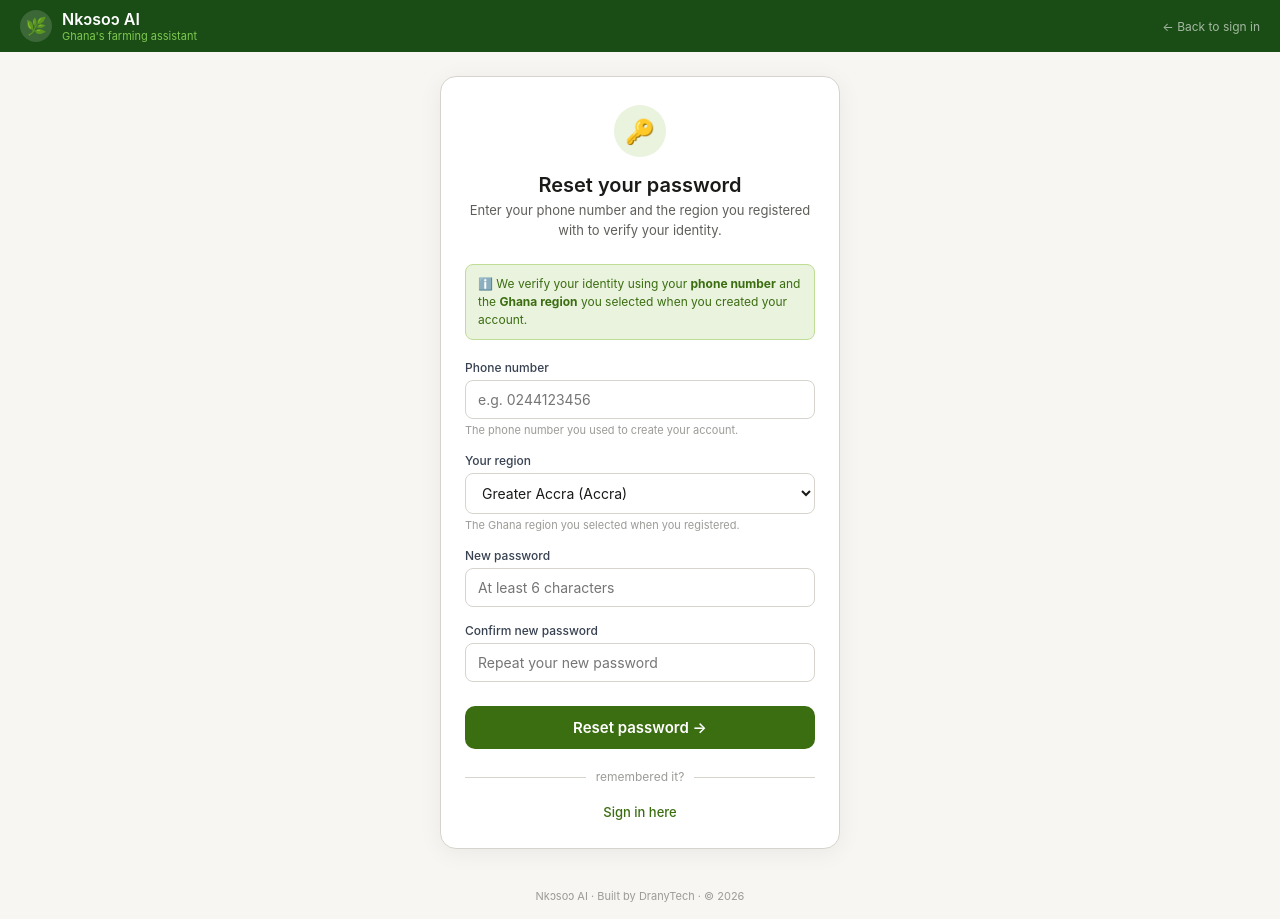
After one commit to narish558/nkosoo-ai, a Flask app: page /forgot-password in a window 1280 px wide. The commit adds this page. Run offline with Flask 3, Linux system fonts and the light colour scheme.

Commit message:
Add files via upload

```diff
--- /dev/null
+++ b/templates/forgot_password.html
@@ -0,0 +1,137 @@
+<!DOCTYPE html>
+<html lang="en">
+<head>
+<meta charset="UTF-8"/>
+<meta name="viewport" content="width=device-width,initial-scale=1.0"/>
+<title>Reset Password — Nkɔsoɔ AI</title>
+<style>
+*{box-sizing:border-box;margin:0;padding:0;}
+body{font-family:-apple-system,BlinkMacSystemFont,"Segoe UI",sans-serif;background:#f7f6f2;min-height:100vh;display:flex;flex-direction:column;}
+.topbar{background:#1A4D15;padding:0 1.25rem;height:52px;display:flex;align-items:center;gap:10px;}
+.logo-icon{width:32px;height:32px;border-radius:50%;background:rgba(255,255,255,0.15);display:flex;align-items:center;justify-content:center;font-size:17px;}
+.logo-title{font-size:16px;font-weight:600;color:#fff;}
+.logo-sub{font-size:11px;color:#7EC850;}
+.back{margin-left:auto;font-size:12px;color:rgba(255,255,255,0.6);text-decoration:none;}
+.back:hover{color:#fff;}
+.wrap{flex:1;display:flex;align-items:center;justify-content:center;padding:1.5rem 1rem;}
+.card{background:#fff;border:0.5px solid #d6d4cc;border-radius:16px;padding:1.75rem 1.5rem;width:100%;max-width:400px;box-shadow:0 4px 24px rgba(0,0,0,0.06);}
+.card-icon{width:52px;height:52px;border-radius:50%;background:#EAF3DE;display:flex;align-items:center;justify-content:center;font-size:24px;margin:0 auto 1rem;}
+.card-title{font-size:20px;font-weight:600;color:#1a1a18;text-align:center;margin-bottom:4px;}
+.card-sub{font-size:13px;color:#5F5E5A;text-align:center;margin-bottom:1.5rem;line-height:1.5;}
+.info-box{background:#EAF3DE;border:1px solid #C0DD97;border-radius:8px;padding:10px 12px;font-size:12px;color:#3B6D11;margin-bottom:1.25rem;line-height:1.5;}
+.fg{margin-bottom:1rem;}
+.lbl{font-size:12px;font-weight:500;color:#374151;margin-bottom:5px;}
+.inp{width:100%;padding:10px 12px;border:1px solid #d6d4cc;border-radius:8px;font-size:14px;color:#1a1a18;background:#fff;font-family:inherit;outline:none;transition:border-color .15s;}
+.inp:focus{border-color:#3B6D11;box-shadow:0 0 0 3px rgba(59,109,17,0.08);}
+.sel{width:100%;padding:10px 12px;border:1px solid #d6d4cc;border-radius:8px;font-size:14px;color:#1a1a18;background:#fff;font-family:inherit;outline:none;}
+.sel:focus{border-color:#3B6D11;}
+.hint{font-size:11px;color:#9C9B97;margin-top:4px;}
+.submit-btn{width:100%;padding:12px;border:none;border-radius:10px;background:#3B6D11;color:#fff;font-size:15px;font-weight:600;cursor:pointer;font-family:inherit;margin-top:.5rem;transition:background .15s;}
+.submit-btn:hover{background:#1A4D15;}
+.submit-btn:disabled{background:#9C9B97;cursor:not-allowed;}
+.err{background:#FCEBEB;border:1px solid #FFCDD2;border-radius:8px;padding:10px 12px;font-size:13px;color:#A32D2D;margin-bottom:1rem;display:none;}
+.err.show{display:block;}
+.ok{background:#EAF3DE;border:1px solid #C0DD97;border-radius:8px;padding:10px 12px;font-size:13px;color:#3B6D11;margin-bottom:1rem;display:none;}
+.ok.show{display:block;}
+.divider{text-align:center;font-size:12px;color:#9C9B97;margin:1.25rem 0;position:relative;}
+.divider::before{content:'';position:absolute;top:50%;left:0;right:0;height:1px;background:#d6d4cc;}
+.divider span{background:#fff;padding:0 10px;position:relative;}
+.login-link{text-align:center;font-size:13px;color:#5F5E5A;}
+.login-link a{color:#3B6D11;font-weight:500;text-decoration:none;}
+.footer{text-align:center;font-size:11px;color:#9C9B97;padding:1rem;}
+</style>
+</head>
+<body>
+
+<div class="topbar">
+  <div class="logo-icon">🌿</div>
+  <div>
+    <div class="logo-title">Nkɔsoɔ AI</div>
+    <div class="logo-sub">Ghana's farming assistant</div>
+  </div>
+  <a href="/login" class="back">← Back to sign in</a>
+</div>
+
+<div class="wrap">
+  <div class="card">
+    <div class="card-icon">🔑</div>
+    <div class="card-title">Reset your password</div>
+    <div class="card-sub">Enter your phone number and the region you registered with to verify your identity.</div>
+
+    <div class="info-box">
+      ℹ️ We verify your identity using your <strong>phone number</strong> and the <strong>Ghana region</strong> you selected when you created your account.
+    </div>
+
+    <div class="err" id="errMsg"></div>
+    <div class="ok" id="okMsg">✅ Password reset successfully! You can now sign in with your new password.</div>
+
+    <div class="fg">
+      <div class="lbl">Phone number</div>
+      <input class="inp" type="tel" id="fpPhone" placeholder="e.g. 0244123456"/>
+      <div class="hint">The phone number you used to create your account.</div>
+    </div>
+    <div class="fg">
+      <div class="lbl">Your region</div>
+      <select class="sel" id="fpRegion">
+        {% for key,r in regions.items() %}<option value="{{ key }}">{{ r.name }}</option>{% endfor %}
+      </select>
+      <div class="hint">The Ghana region you selected when you registered.</div>
+    </div>
+    <div class="fg">
+      <div class="lbl">New password</div>
+      <input class="inp" type="password" id="fpPassword" placeholder="At least 6 characters"/>
+    </div>
+    <div class="fg">
+      <div class="lbl">Confirm new password</div>
+      <input class="inp" type="password" id="fpPassword2" placeholder="Repeat your new password"/>
+    </div>
+
+    <button class="submit-btn" id="fpBtn" onclick="doReset()">Reset password →</button>
+
+    <div class="divider"><span>remembered it?</span></div>
+    <div class="login-link"><a href="/login">Sign in here</a></div>
+  </div>
+</div>
+
+<div class="footer">Nkɔsoɔ AI · Built by DranyTech · © 2026</div>
+
+<script>
+async function doReset(){
+  const phone=document.getElementById('fpPhone').value.trim();
+  const region=document.getElementById('fpRegion').value;
+  const pw=document.getElementById('fpPassword').value.trim();
+  const pw2=document.getElementById('fpPassword2').value.trim();
+  const err=document.getElementById('errMsg');
+  const ok=document.getElementById('okMsg');
+  const btn=document.getElementById('fpBtn');
+
+  err.classList.remove('show'); ok.classList.remove('show');
+  if(!phone){err.textContent='Please enter your phone number.';err.classList.add('show');return;}
+  if(!pw||pw.length<6){err.textContent='Password must be at least 6 characters.';err.classList.add('show');return;}
+  if(pw!==pw2){err.textContent='Passwords do not match.';err.classList.add('show');return;}
+
+  btn.disabled=true; btn.textContent='Resetting...';
+  try{
+    const resp=await fetch('/forgot-password',{method:'POST',
+      headers:{'Content-Type':'application/json'},
+      body:JSON.stringify({phone,region,new_password:pw})});
+    const data=await resp.json();
+    if(data.success){
+      ok.classList.add('show');
+      btn.textContent='✅ Done!';
+      setTimeout(()=>window.location.href='/login',2500);
+    } else {
+      err.textContent=data.error||'Reset failed. Please try again.';
+      err.classList.add('show');
+      btn.disabled=false; btn.textContent='Reset password →';
+    }
+  }catch(e){
+    err.textContent='Connection error. Please try again.';
+    err.classList.add('show');
+    btn.disabled=false; btn.textContent='Reset password →';
+  }
+}
+document.addEventListener('keydown',e=>{if(e.key==='Enter') doReset();});
+</script>
+</body>
+</html>
--- a/templates/login.html
+++ b/templates/login.html
@@ -71,12 +71,16 @@ body{font-family:-apple-system,BlinkMacSystemFont,"Segoe UI",sans-serif;backgrou
 
     <button class="submit-btn" id="loginBtn" onclick="doLogin()">Sign in →</button>
 
+    <div style="text-align:right;margin-top:.625rem;">
+      <a href="/forgot-password" style="font-size:12px;color:#5F5E5A;text-decoration:none;">Forgot password?</a>
+    </div>
+
     <div class="divider"><span>don't have an account?</span></div>
     <div class="reg-link"><a href="/register">Create a free account</a></div>
   </div>
 </div>
 
-<div class="footer">Nkɔsoɔ AI · Built by DranyTech · © 2025</div>
+<div class="footer">Nkɔsoɔ AI · Built by DranyTech · © 2026</div>
 
 <script>
 async function doLogin(){
```
